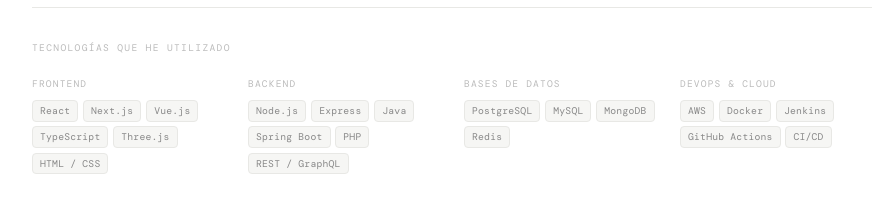
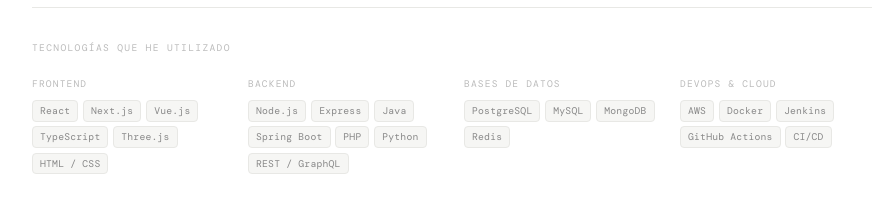
Before and after one commit to santiocampo1/portfolio, a React (Vite) app: page / in a window 1280 px wide. Shown: the part 1180-1396 px from the top of the page, without its empty margins (236-1116 px from the left). Built offline with nearby package versions, Linux system fonts and the light colour scheme; a web font is replaced by a local one.

Commit message:
fix/python was added in techStack

```diff
--- a/src/constants/data.js
+++ b/src/constants/data.js
@@ -1,6 +1,6 @@
 export const techStack = {
   frontend: ["React", "Next.js", "Vue.js", "TypeScript", "Three.js", "HTML / CSS"],
-  backend: ["Node.js", "Express", "Java", "Spring Boot", "PHP", "REST / GraphQL"],
+  backend: ["Node.js", "Express", "Java", "Spring Boot", "PHP", "Python", "REST / GraphQL"],
   data: ["PostgreSQL", "MySQL", "MongoDB", "Redis"],
   devops: ["AWS", "Docker", "Jenkins", "GitHub Actions", "CI/CD"],
 };
```
